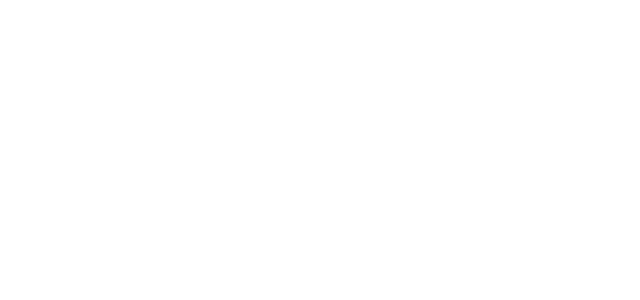
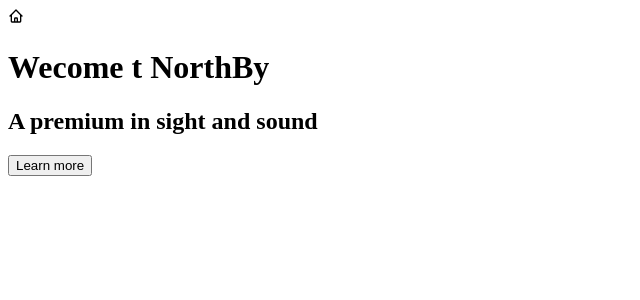
Before and after one commit to Almusawee/Basic-Layout, a React (Vite) app: page / in a window 1280 px wide. Shown: the top 300 px of the page, without its empty margins (0-640 px from the left). Built offline with nearby package versions, Linux system fonts and the light colour scheme.

Commit message:
3 files modified

```diff
--- a/package.json
+++ b/package.json
@@ -10,7 +10,8 @@
   },
   "dependencies": {
     "react": "^18.2.0",
-    "react-dom": "^18.2.0"
+    "react-dom": "^18.2.0",
+    "react-icons": "^4.4.0"
   },
   "devDependencies": {
     "@types/react": "^18.0.18",
--- a/src/App.jsx
+++ b/src/App.jsx
@@ -1,11 +1,17 @@
 import { useState } from 'react'
+import {HiOutlineHome} from "react-icons/hi"
 
 function App() {
   const [count, setCount] = useState(0)
 
   return (
     <div className="flex ">
-
+      <div>
+        <HiOutlineHome  className='' />
+      </div>
+      <h1>Wecome t NorthBy</h1>
+      <h2>A premium in sight and sound</h2>
+      <button>Learn more</button>
     </div>
   )
 }
```
Also changed, not shown: 1 other file (tests, documents, lock files or other folders).
